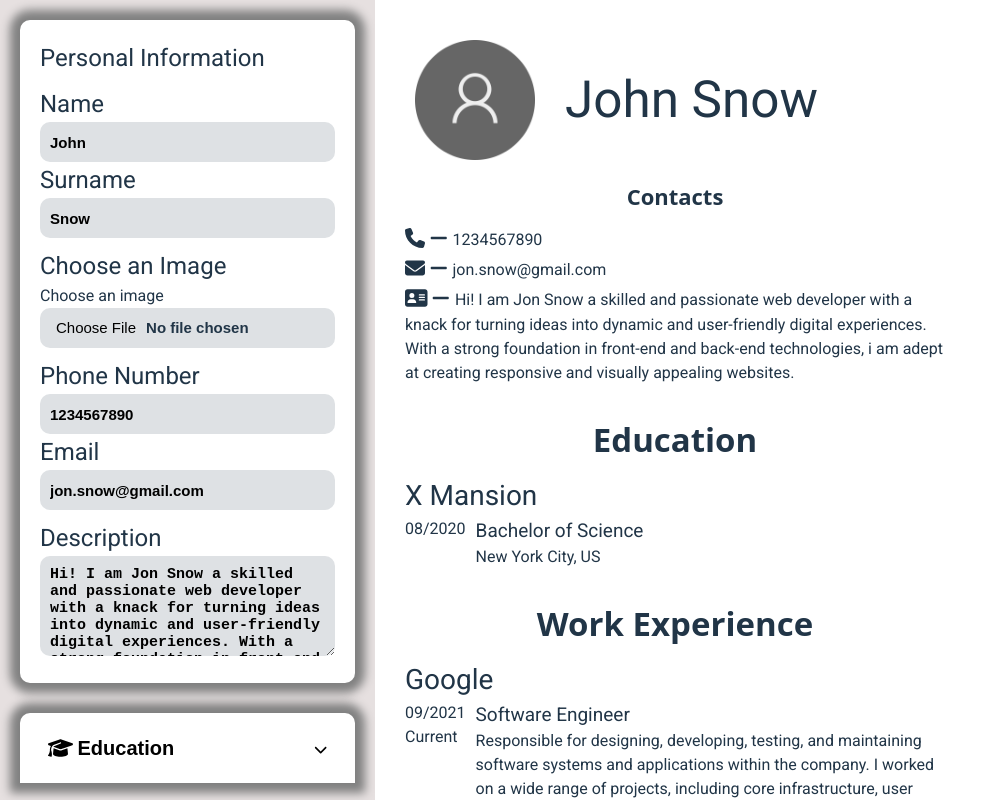
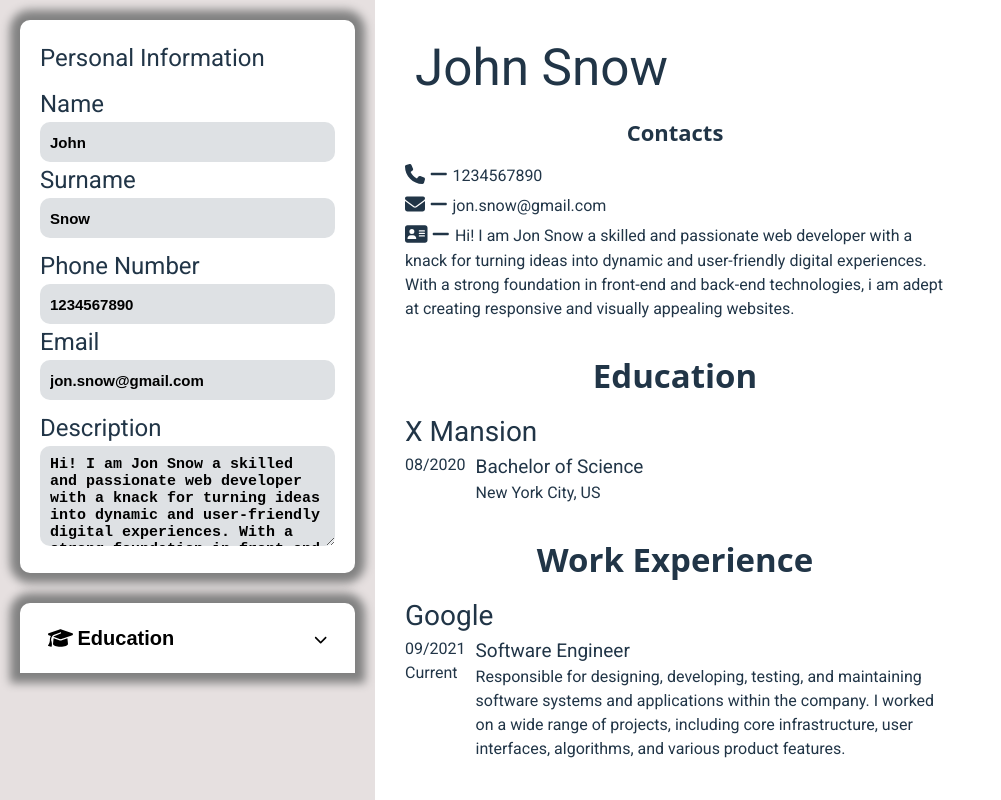
Before and after one commit to Beppe94/Cv-Project, a React (Vite) app: page / in a window 1280 px wide. Shown: the top 800 px of the page, without its empty margins (0-1001 px from the left). Built offline with nearby package versions, Linux system fonts and the light colour scheme; a web font is replaced by a local one.

Commit message:
remove image upload function

```diff
--- a/src/Components/app.jsx
+++ b/src/Components/app.jsx
@@ -10,8 +10,6 @@ import { jsPDF } from "jspdf";
 
 function App() {
     const [personalInfo, setPersonalInfo] = useState({
-        fileName: '',
-        fileSrc: '',
         name: 'John',
         surname: 'Snow',
         phoneNumber: '1234567890',
@@ -22,13 +20,6 @@ function App() {
     const [sectionOpen, setSectionOpen] = useState(null)
 
     const [sections, setSections] = useState(data.sections)
-
-    const uploadImage = (e) => {
-        setPersonalInfo({...personalInfo,
-            fileName: e.target.files[0].name,
-            fileSrc: URL.createObjectURL(e.target.files[0])
-        })
-    }
 
     const personName = (e) => {
         setPersonalInfo({...personalInfo,
@@ -140,8 +131,6 @@ function App() {
 
     function clear() {
         setPersonalInfo({
-            fileName: '',
-            fileSrc: '',
             name: '',
             surname: '',
             phoneNumber: '',
@@ -168,7 +157,6 @@ function App() {
                 data={personalInfo}
                 handleName={personName}
                 handleSurname={personSurname}
-                uploadImage={uploadImage}
                 handlePhoneNumber={handlePhoneNumber}
                 handleEmail={handleEmail}
                 handleDescription={handleDescription}
--- a/src/Components/personalForm.jsx
+++ b/src/Components/personalForm.jsx
@@ -1,6 +1,5 @@
 function PersonalDataForm({
     data,
-    uploadImage,
     handleName,
     handleSurname,
     handlePhoneNumber,
@@ -29,18 +28,6 @@ function PersonalDataForm({
                 placeholder="Surname"
                 value={data.surname}
                 onChange={handleSurname}
-                />
-            </div>
-            <div className="personalImage">
-                <h2>Choose an Image</h2>
-                <label htmlFor="file" id="fileImage">
-                    {data.fileName ? '' : "Choose an image "}
-                </label>
-                <input
-                type="file"
-                id="file"
-                accept="image/*"
-                onChange={uploadImage}
                 />
             </div>
             <div>
--- a/src/Components/preview.jsx
+++ b/src/Components/preview.jsx
@@ -11,16 +11,10 @@ function PreviewCv({data, userEducation, userExperience}) {
     const user = <FontAwesomeIcon icon={faAddressCard} />
     const dash = <FontAwesomeIcon icon={faMinus} />
 
-    const defaultImg = './src/Assets/default.png'
-
     return (
         <div className="resumePreview">
             <div className="personalInfoPreview">
                 <div className="person">
-                    <img
-                    src={data.fileSrc || defaultImg}
-                    alt={data.fileName}
-                    />
                     <div className="previewPersonName">
                         <h1>{data.name} {data.surname}</h1>
                     </div>
--- a/src/Components/styles/app.css
+++ b/src/Components/styles/app.css
@@ -158,12 +158,6 @@ img {
   padding: 10px;
 }
 
-.person img {
-  padding: 10px;
-  max-width: 140px;
-  max-height: 140px;
-}
-
 .perviewPersonalData {
   display: flex;
   flex-direction: column;
```
